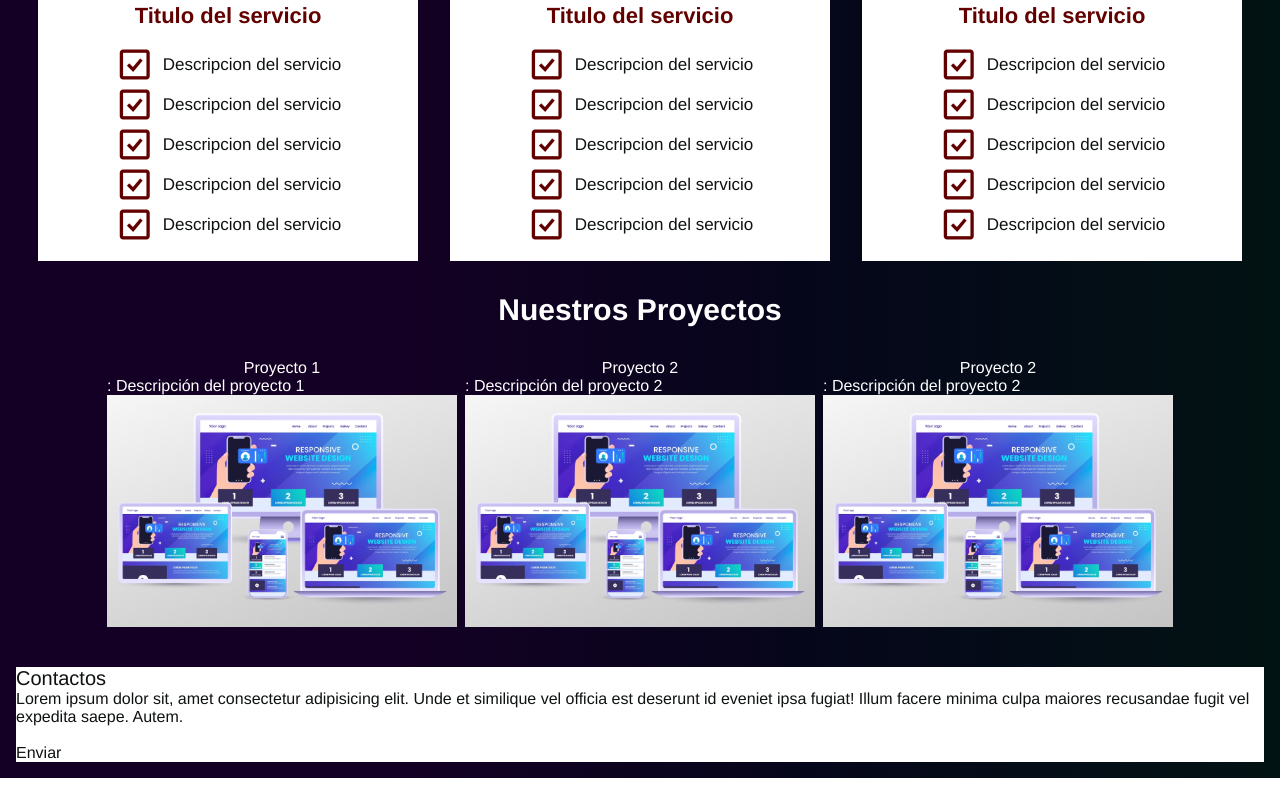
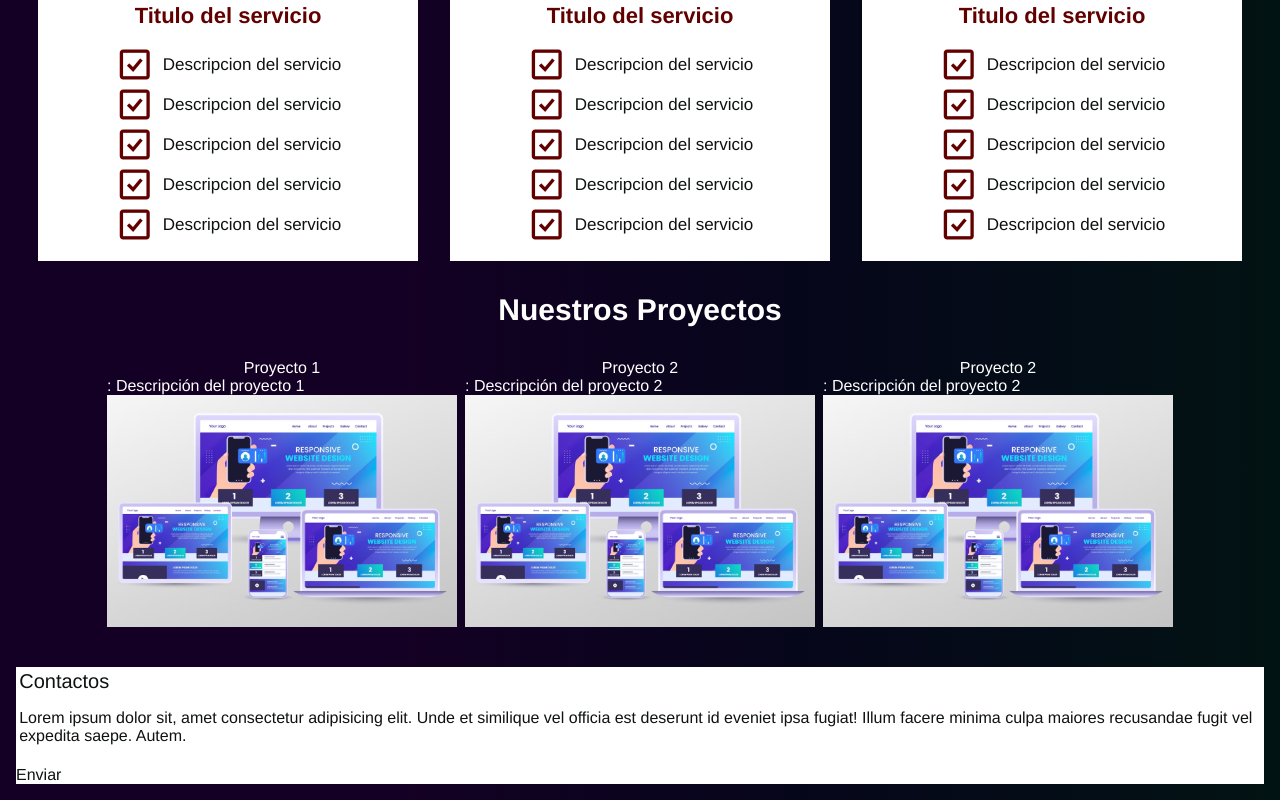
Before and after one commit to cristobalquilimaco/teguilog, a React (Vite) app: page /#/ in a window 1280 px wide. Shown: the part 2836-3636 px from the top of the page. Before the commit the page ends 3614 px from the top, so only its background shows below. Built offline with nearby package versions, Linux system fonts and the light colour scheme.

Commit message:
Se agrega estilos a los textos de contacto

```diff
--- a/src/shared/styles/footer.css
+++ b/src/shared/styles/footer.css
@@ -12,6 +12,15 @@ display: flex;
 flex-wrap: wrap;
 }
 
+.text_info_footer{
+    display: flex;
+    flex-direction: column;
+    justify-content: center;
+    gap: 1rem;
+    padding: 0.2rem;
+}
+
 .contact_inf{
     font-size: 20px;
+
 }
```
